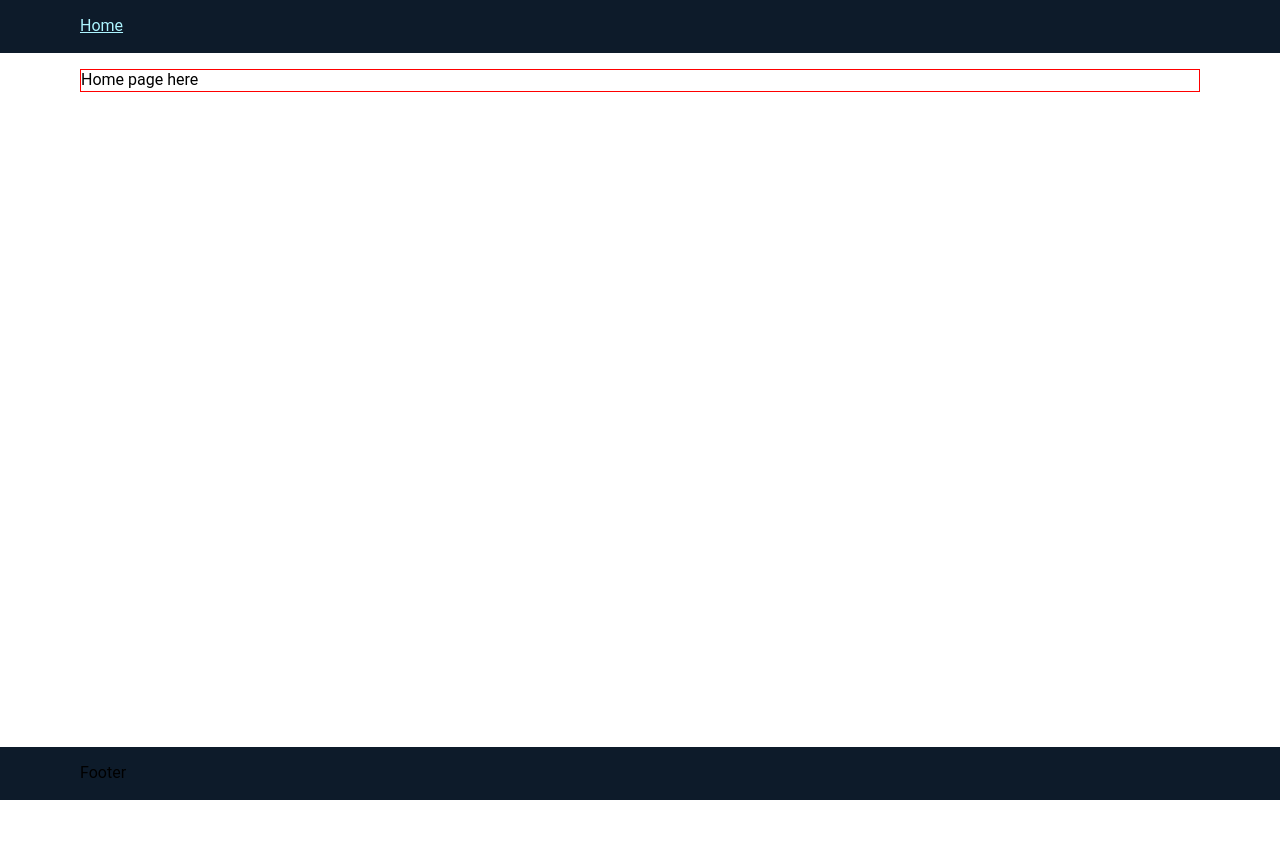
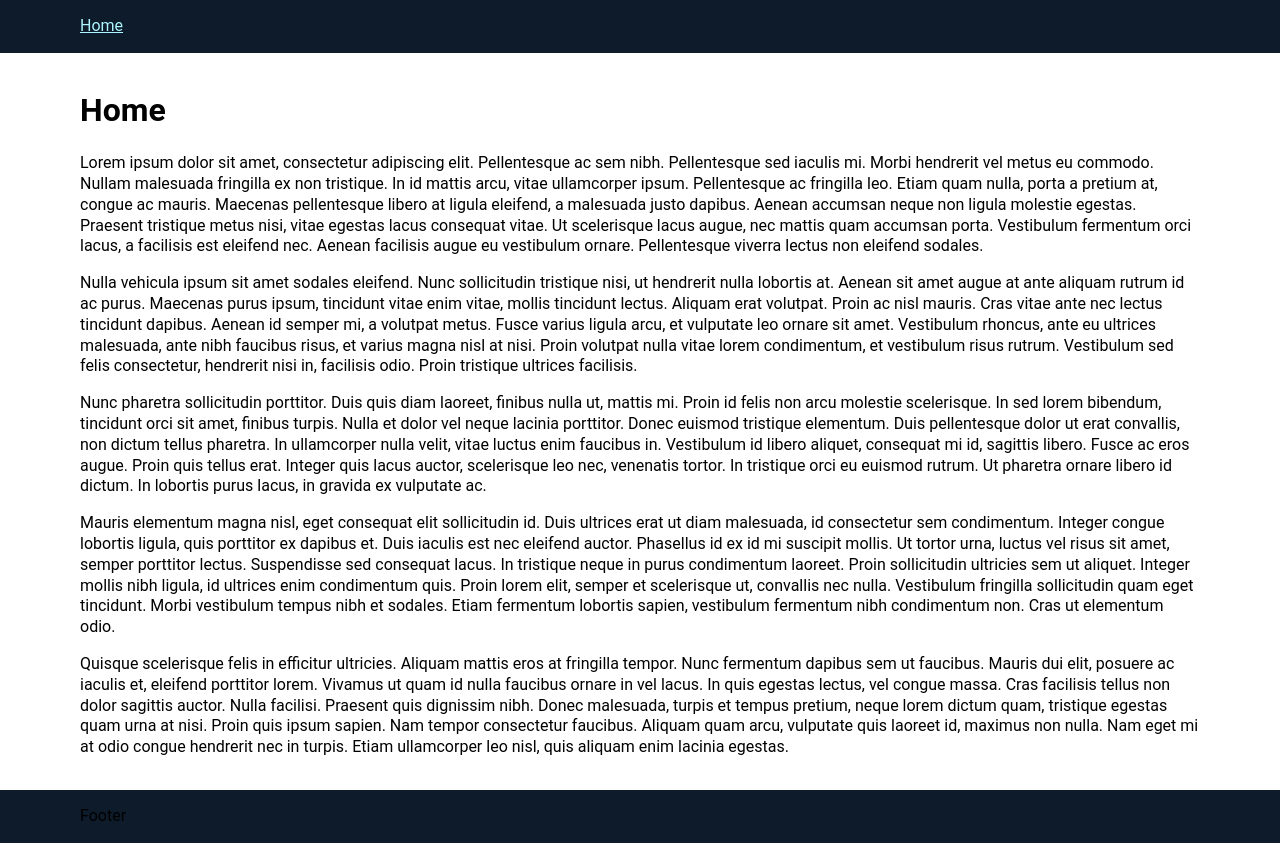
Before and after one commit to Arkine/-Mern-starter-stack, a React app in the folder client/: page / in a window 1280 px wide. Before the commit the page ends 800 px from the top, so only its background shows below. Built offline with nearby package versions, Linux system fonts and the light colour scheme.

Commit message:
added some lorem ipsum

```diff
--- a/client/src/views/Home/Home.js
+++ b/client/src/views/Home/Home.js
@@ -4,7 +4,18 @@ import { Container } from './StyledHome';
 export default class Home extends React.Component {
 	render() {
 		return (
-			<Container>Home page here</Container>
+			<Container>
+				<h1>Home</h1>
+				<p>Lorem ipsum dolor sit amet, consectetur adipiscing elit. Pellentesque ac sem nibh. Pellentesque sed iaculis mi. Morbi hendrerit vel metus eu commodo. Nullam malesuada fringilla ex non tristique. In id mattis arcu, vitae ullamcorper ipsum. Pellentesque ac fringilla leo. Etiam quam nulla, porta a pretium at, congue ac mauris. Maecenas pellentesque libero at ligula eleifend, a malesuada justo dapibus. Aenean accumsan neque non ligula molestie egestas. Praesent tristique metus nisi, vitae egestas lacus consequat vitae. Ut scelerisque lacus augue, nec mattis quam accumsan porta. Vestibulum fermentum orci lacus, a facilisis est eleifend nec. Aenean facilisis augue eu vestibulum ornare. Pellentesque viverra lectus non eleifend sodales.</p>
+
+				<p>Nulla vehicula ipsum sit amet sodales eleifend. Nunc sollicitudin tristique nisi, ut hendrerit nulla lobortis at. Aenean sit amet augue at ante aliquam rutrum id ac purus. Maecenas purus ipsum, tincidunt vitae enim vitae, mollis tincidunt lectus. Aliquam erat volutpat. Proin ac nisl mauris. Cras vitae ante nec lectus tincidunt dapibus. Aenean id semper mi, a volutpat metus. Fusce varius ligula arcu, et vulputate leo ornare sit amet. Vestibulum rhoncus, ante eu ultrices malesuada, ante nibh faucibus risus, et varius magna nisl at nisi. Proin volutpat nulla vitae lorem condimentum, et vestibulum risus rutrum. Vestibulum sed felis consectetur, hendrerit nisi in, facilisis odio. Proin tristique ultrices facilisis.</p>
+
+				<p>Nunc pharetra sollicitudin porttitor. Duis quis diam laoreet, finibus nulla ut, mattis mi. Proin id felis non arcu molestie scelerisque. In sed lorem bibendum, tincidunt orci sit amet, finibus turpis. Nulla et dolor vel neque lacinia porttitor. Donec euismod tristique elementum. Duis pellentesque dolor ut erat convallis, non dictum tellus pharetra. In ullamcorper nulla velit, vitae luctus enim faucibus in. Vestibulum id libero aliquet, consequat mi id, sagittis libero. Fusce ac eros augue. Proin quis tellus erat. Integer quis lacus auctor, scelerisque leo nec, venenatis tortor. In tristique orci eu euismod rutrum. Ut pharetra ornare libero id dictum. In lobortis purus lacus, in gravida ex vulputate ac.</p>
+
+				<p>Mauris elementum magna nisl, eget consequat elit sollicitudin id. Duis ultrices erat ut diam malesuada, id consectetur sem condimentum. Integer congue lobortis ligula, quis porttitor ex dapibus et. Duis iaculis est nec eleifend auctor. Phasellus id ex id mi suscipit mollis. Ut tortor urna, luctus vel risus sit amet, semper porttitor lectus. Suspendisse sed consequat lacus. In tristique neque in purus condimentum laoreet. Proin sollicitudin ultricies sem ut aliquet. Integer mollis nibh ligula, id ultrices enim condimentum quis. Proin lorem elit, semper et scelerisque ut, convallis nec nulla. Vestibulum fringilla sollicitudin quam eget tincidunt. Morbi vestibulum tempus nibh et sodales. Etiam fermentum lobortis sapien, vestibulum fermentum nibh condimentum non. Cras ut elementum odio.</p>
+
+				<p>Quisque scelerisque felis in efficitur ultricies. Aliquam mattis eros at fringilla tempor. Nunc fermentum dapibus sem ut faucibus. Mauris dui elit, posuere ac iaculis et, eleifend porttitor lorem. Vivamus ut quam id nulla faucibus ornare in vel lacus. In quis egestas lectus, vel congue massa. Cras facilisis tellus non dolor sagittis auctor. Nulla facilisi. Praesent quis dignissim nibh. Donec malesuada, turpis et tempus pretium, neque lorem dictum quam, tristique egestas quam urna at nisi. Proin quis ipsum sapien. Nam tempor consectetur faucibus. Aliquam quam arcu, vulputate quis laoreet id, maximus non nulla. Nam eget mi at odio congue hendrerit nec in turpis. Etiam ullamcorper leo nisl, quis aliquam enim lacinia egestas.</p>
+			</Container>
 		);
 	}
 }
--- a/client/src/views/Home/StyledHome.js
+++ b/client/src/views/Home/StyledHome.js
@@ -1,5 +1,3 @@
 import styled from 'styled-components';
 
-export const Container = styled.div`
-	border: 1px solid red;
-`;
+export const Container = styled.div``;
```
